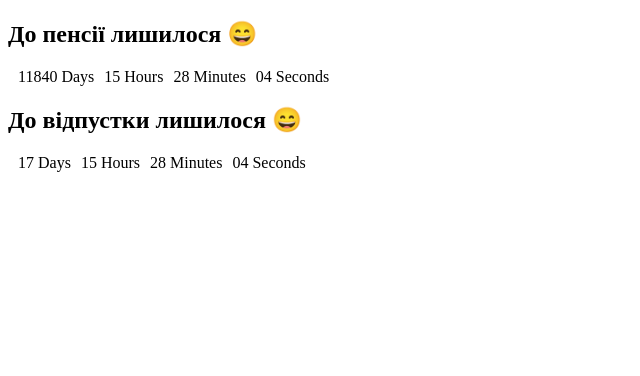
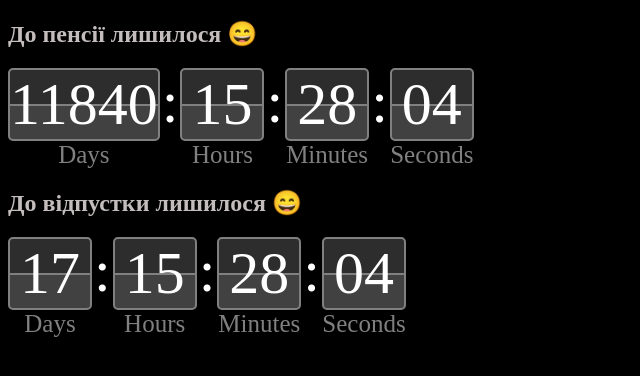
Before and after one commit to Mohara88s/js-hwr-04--timer, a website built with Parcel: page src/index.html in a window 1280 px wide. Shown: the whole page, without its empty margins (0-640 px from the left). Built offline with nearby package versions, Linux system fonts and the light colour scheme.

Commit message:
add styles

```diff
--- a/src/index.html
+++ b/src/index.html
@@ -12,17 +12,17 @@
         <span class="value" data-value="days">11</span>
         <span class="label">Days</span>
       </div>
-
+      <span class="dots">:</span>
       <div class="field">
         <span class="value" data-value="hours">11</span>
         <span class="label">Hours</span>
       </div>
-
+      <span class="dots">:</span>
       <div class="field">
         <span class="value" data-value="mins">11</span>
         <span class="label">Minutes</span>
       </div>
-
+      <span class="dots">:</span>
       <div class="field">
         <span class="value" data-value="secs">11</span>
         <span class="label">Seconds</span>
@@ -35,17 +35,17 @@
         <span class="value" data-value="days">11</span>
         <span class="label">Days</span>
       </div>
-
+      <span class="dots">:</span>
       <div class="field">
         <span class="value" data-value="hours">11</span>
         <span class="label">Hours</span>
       </div>
-
+      <span class="dots">:</span>
       <div class="field">
         <span class="value" data-value="mins">11</span>
         <span class="label">Minutes</span>
       </div>
-
+      <span class="dots">:</span>
       <div class="field">
         <span class="value" data-value="secs">11</span>
         <span class="label">Seconds</span>
--- a/src/sass/timer.scss
+++ b/src/sass/timer.scss
@@ -1,7 +1,34 @@
+body {
+  background-color: black;
+}
 .timer {
   display: flex;
 
-  div {
-    margin-left: 10px;
-  }
+  color: white;
+  font-size: 60px;
 }
+.field {
+  display: flex;
+  flex-direction: column;
+  align-items: center;
+}
+
+.value {
+  border-radius: 5px;
+  border: 2px solid gray;
+  min-width: 80px;
+  text-align: center;
+  background: linear-gradient(#2e2d2d 49%, grey 49% 52%, #414141 52%);
+}
+.label {
+  color: gray;
+  font-size: 25px;
+}
+.dots {
+  display: block;
+  padding-left: 2px;
+  padding-right: 2px;
+}
+h2 {
+  color: #c4bdbd;
+}
```
